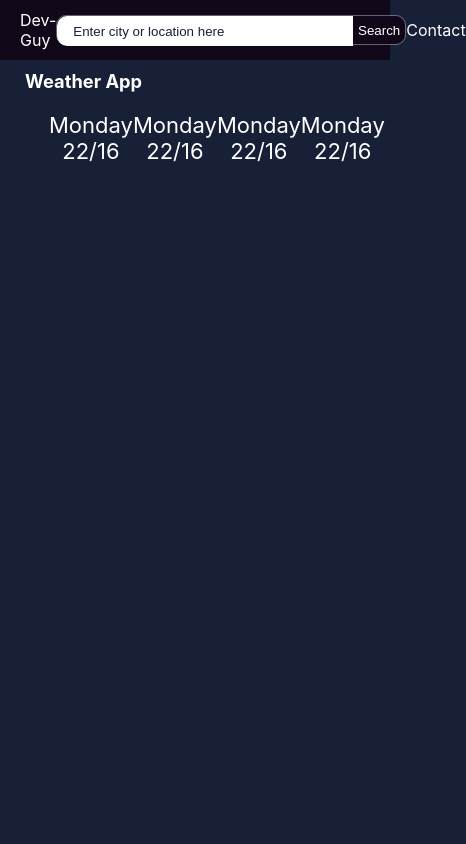
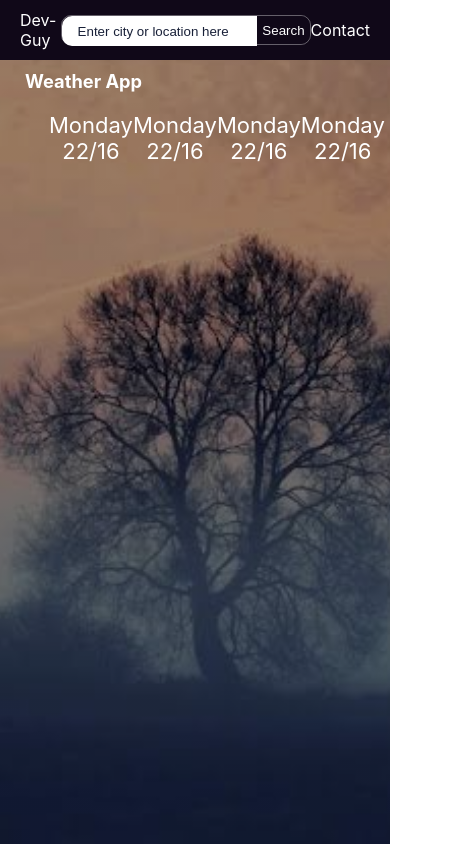
Before and after one commit to 106joshman/Weather-App, a React (Create React App) app: page / in a window 390 px wide. Shown: the whole page, 466 px wide, since content can reach past the window. Built offline with nearby package versions, Linux system fonts and the light colour scheme.

Commit message:
updates and changes

```diff
--- a/src/index.css
+++ b/src/index.css
@@ -5,17 +5,18 @@
 }
 
 body {
-  /* height: 100vh;
-  width: 100%; */
+  height: 100vh;
+  width: 100%;
   font-family: -apple-system, BlinkMacSystemFont, 'Segoe UI', 'Roboto', 'Oxygen',
     'Ubuntu', 'Cantarell', 'Fira Sans', 'Droid Sans', 'Helvetica Neue',
     sans-serif;
   -webkit-font-smoothing: antialiased;
   -moz-osx-font-smoothing: grayscale;
-  /* background: linear-gradient(rgba(0, 0, 0, 0.4), rgba(0, 0, 0, 0.4)), url(/public/images.jpeg);
+  background: linear-gradient(rgba(0, 0, 0, 0.4), rgba(0, 0, 0, 0.4)), url(./components/images/images.jpeg);
   background-repeat: no-repeat;
-  background-size: cover; */
-  background: var(--bg-light);
+  background-size: cover;
+  background-position: center;
+  /* background: var(--bg-light); */
 }
 
 .App {
@@ -125,3 +126,9 @@ the body
   color: var(--txt-light);
   font-size: 22px;
 }
+
+@media screen and (max-width: 768px) {
+  form {
+    width: 250px;
+  }
+}
```
Also changed, not shown: src/components/images/images.jpeg (renamed from public/images.jpeg).
